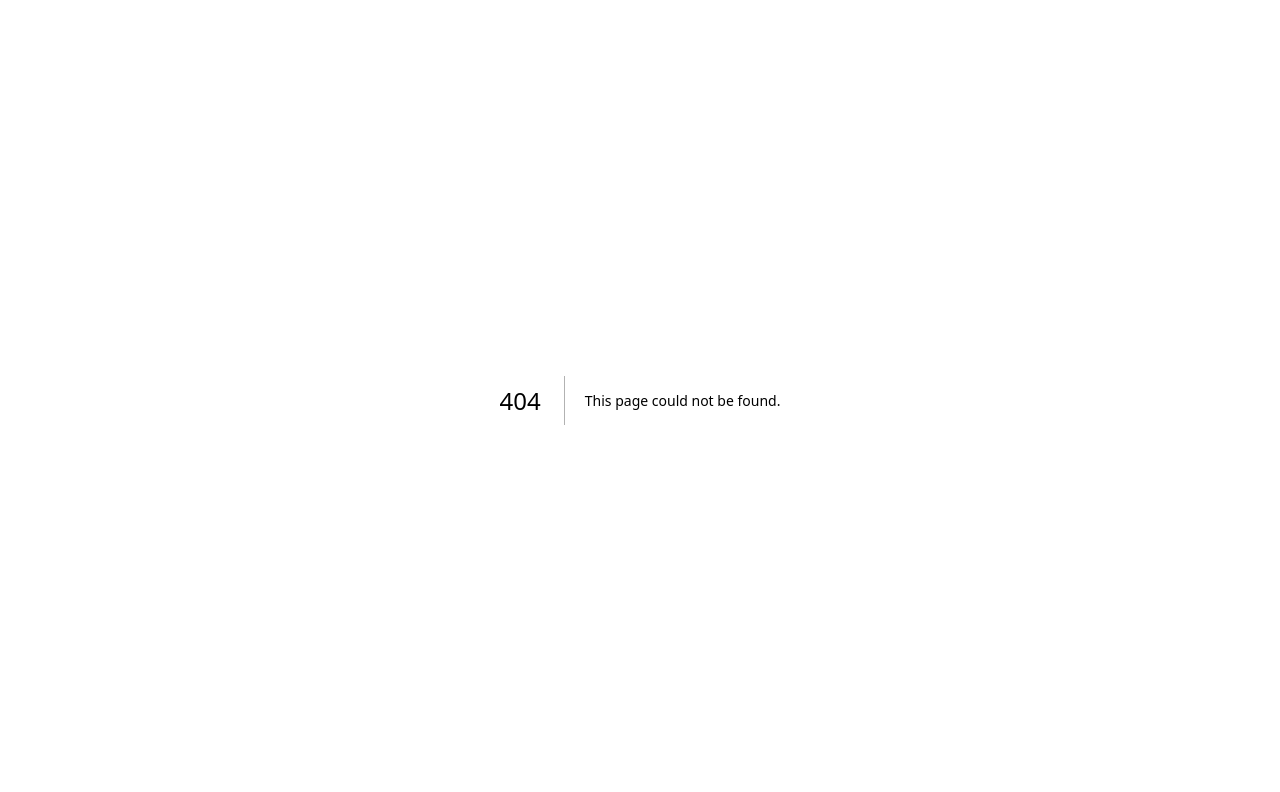
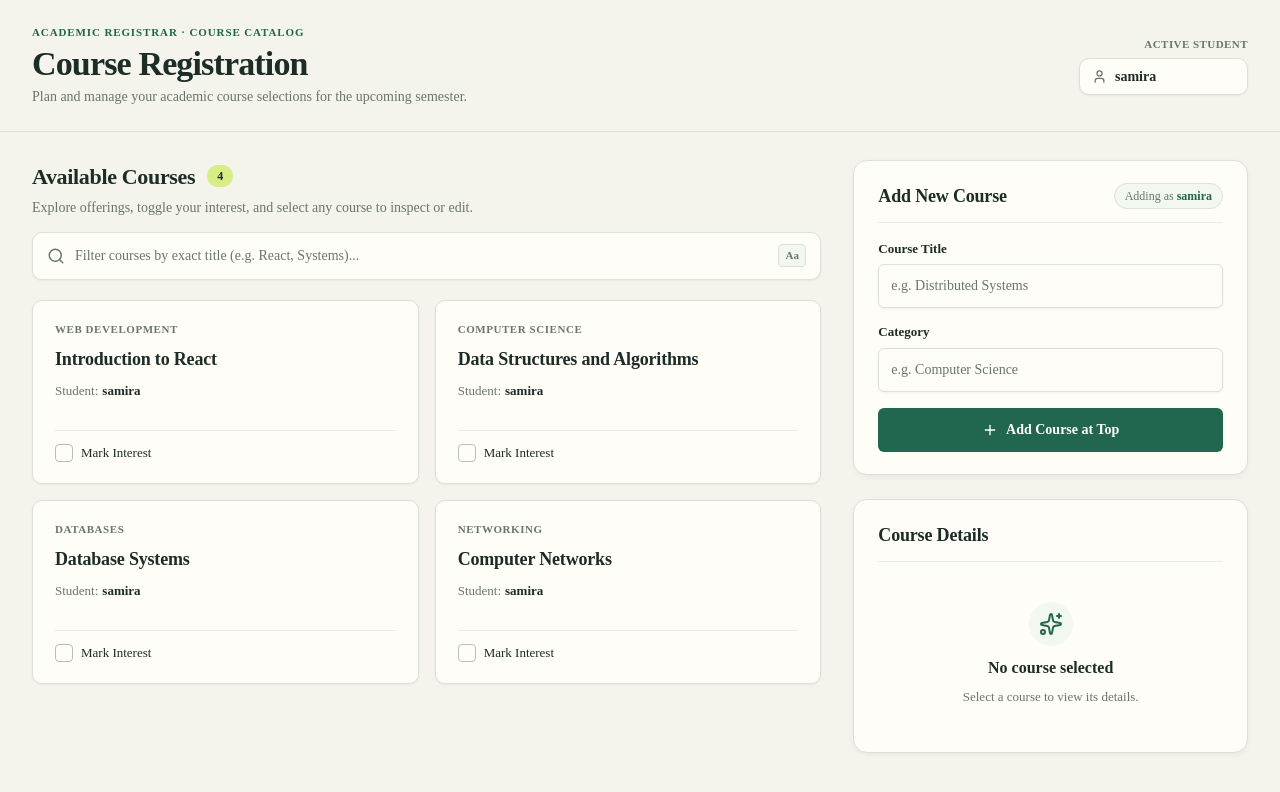
Before and after one commit to yeschirag/yeschirag.github.io, a Next.js app: page /fdfed_lab3 in a window 1280 px wide. Before the commit this address had no page. Shown: the top 792 px of the page. Built offline with nearby package versions, Linux system fonts and the light colour scheme.

Commit message:
Update route from /fdfef_lab to /fdfed_lab3

```diff
--- a/src/app/fdfef_lab/layout.tsx
+++ b/src/app/fdfed_lab3/layout.tsx
@@ -1,6 +1,6 @@
 import type { Metadata } from "next";
 import { Inter, Manrope } from "next/font/google";
-import "./fdfef_lab.css";
+import "./fdfed_lab3.css";
 
 const inter = Inter({
   variable: "--font-inter",
@@ -15,19 +15,19 @@ const manrope = Manrope({
 
 export const metadata: Metadata = {
   title: "Course Registration",
-  description: "Course Registration Application - FDFEF Lab",
+  description: "Course Registration Application - FDFED Lab 3",
   icons: {
     icon: "/favicon.svg",
   },
 };
 
-export default function FdfefLabLayout({
+export default function FdfedLab3Layout({
   children,
 }: {
   children: React.ReactNode;
 }) {
   return (
-    <div className={`${inter.variable} ${manrope.variable} fdfef-lab-root`}>
+    <div className={`${inter.variable} ${manrope.variable} fdfed-lab3-root`}>
       {children}
     </div>
   );
--- a/src/app/fdfef_lab/page.tsx
+++ b/src/app/fdfed_lab3/page.tsx
@@ -31,7 +31,7 @@ const INITIAL_COURSES: Course[] = [
   },
 ];
 
-export default function FdfefLabPage() {
+export default function FdfedLab3Page() {
   const [courses, setCourses] = useState<Course[]>(INITIAL_COURSES);
   const [interestedCourseIds, setInterestedCourseIds] = useState<string[]>([]);
   const [selectedCourseId, setSelectedCourseId] = useState<string | null>(null);
```
Also changed, not shown: src/app/fdfed_lab3/components/AddCourseForm.tsx (renamed from src/app/fdfef_lab/components/AddCourseForm.tsx), src/app/fdfed_lab3/components/CourseCard.tsx (renamed from src/app/fdfef_lab/components/CourseCard.tsx), src/app/fdfed_lab3/components/CourseDetails.tsx (renamed from src/app/fdfef_lab/components/CourseDetails.tsx), src/app/fdfed_lab3/components/CourseList.tsx (renamed from src/app/fdfef_lab/components/CourseList.tsx), src/app/fdfed_lab3/components/Header.tsx (renamed from src/app/fdfef_lab/components/Header.tsx), src/app/fdfed_lab3/components/SearchBar.tsx (renamed from src/app/fdfef_lab/components/SearchBar.tsx), src/app/fdfed_lab3/fdfed_lab3.css (renamed from src/app/fdfef_lab/fdfef_lab.css).
